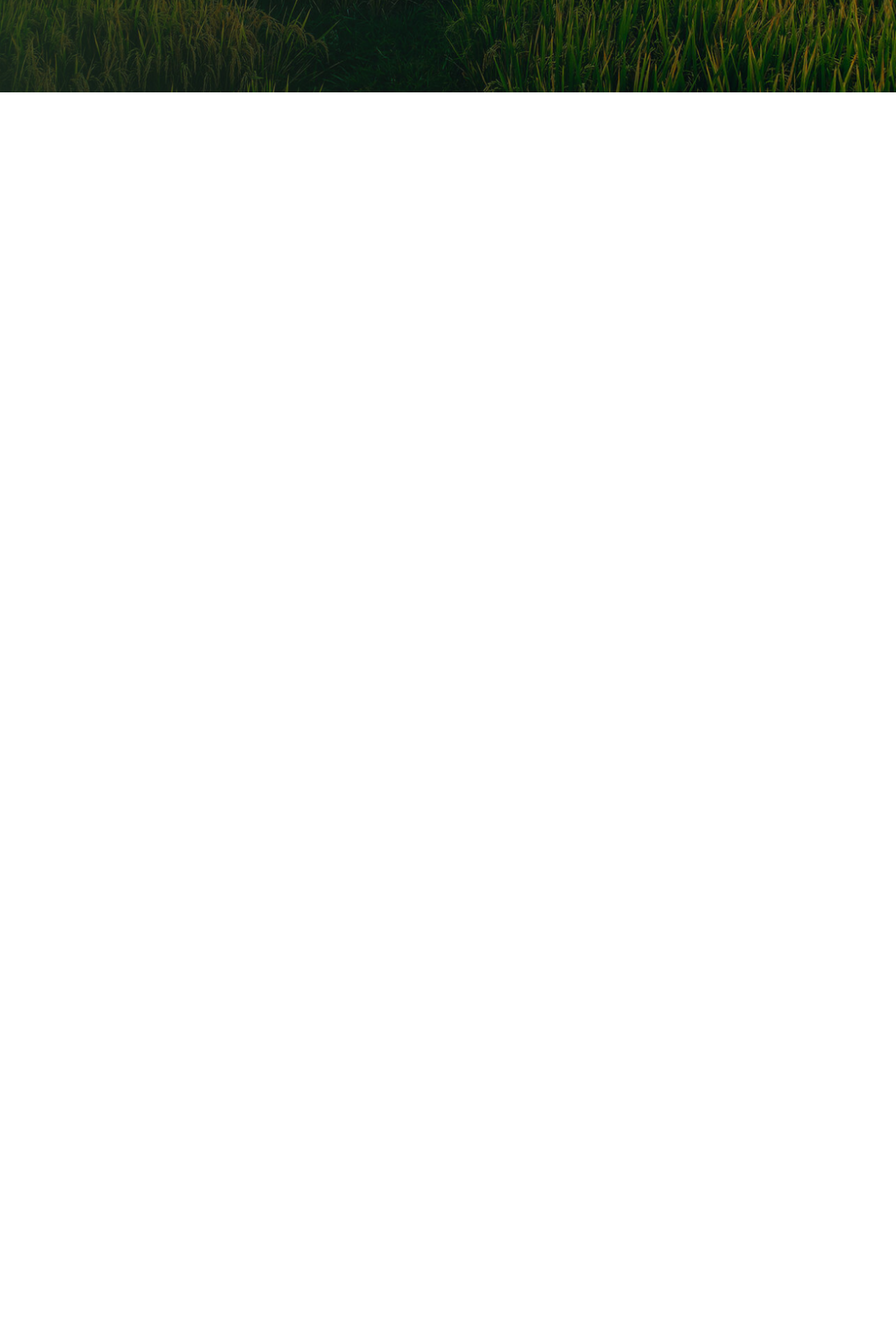
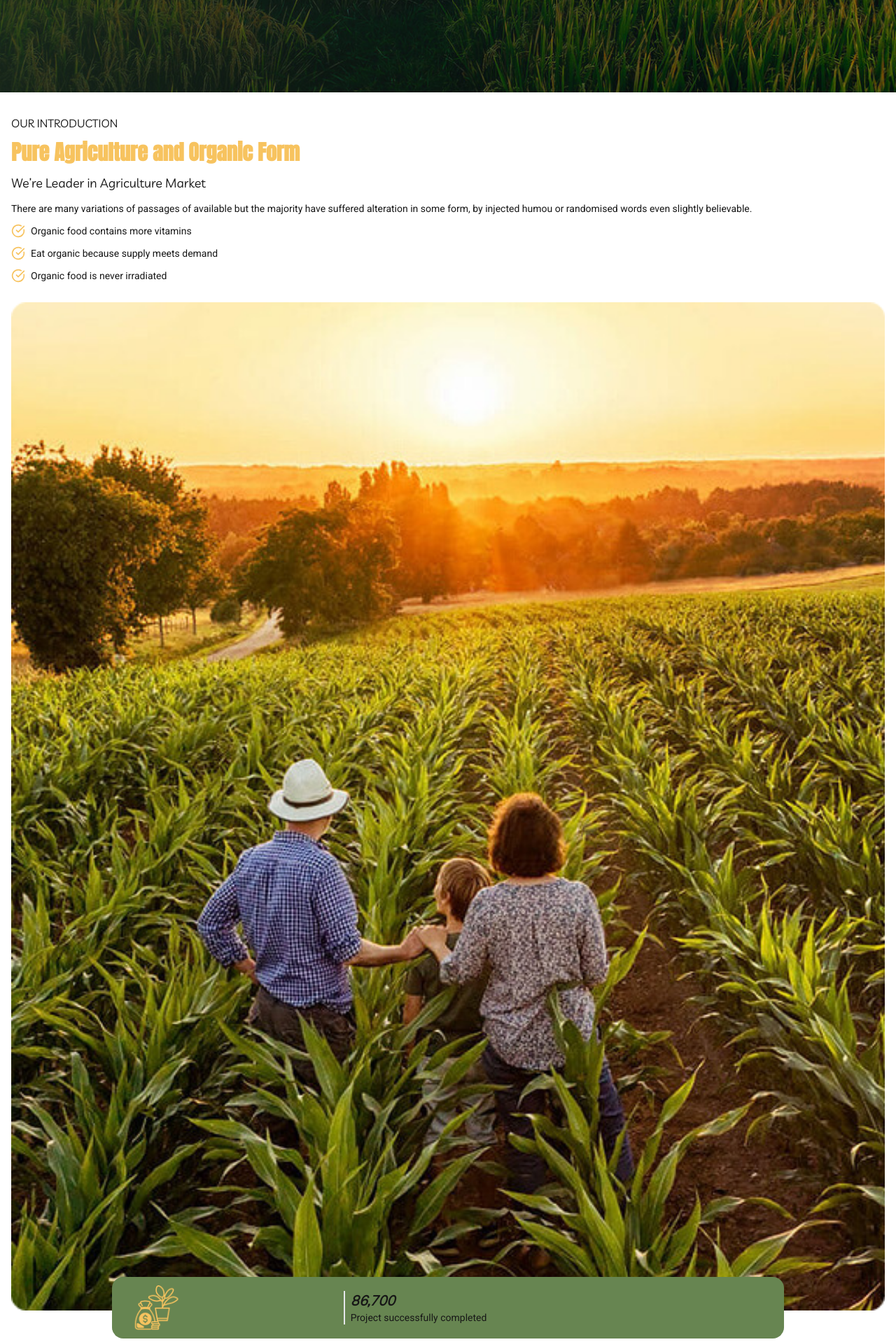
Before and after one commit to DevPBDias/landing-pages-folio, a Next.js app: page /farm in a window 1280 px wide. Shown: the part 640-2558 px from the top of the page at 70% size. Before the commit the page ends 800 px from the top, so only its background shows below. Built offline with nearby package versions, Linux system fonts and the light colour scheme.

Commit message:
feat(about): create About components and styled it

```diff
--- a/src/app/farm/page.tsx
+++ b/src/app/farm/page.tsx
@@ -1,3 +1,4 @@
+import About from "@/components/farm/about/About";
 import Header from "@/components/farm/header/Header";
 import Hero from "@/components/farm/hero/Hero";
 
@@ -6,6 +7,7 @@ export default function FarmWbesite() {
     <main className="w-full">
       <Header />
       <Hero />
+      <About />
     </main>
   );
 }
--- /dev/null
+++ b/src/components/farm/about/About.tsx
@@ -0,0 +1,13 @@
+import ProductionImg from "./ProductionImg";
+import ProductionText from "./ProductionText";
+
+const About = () => {
+  return (
+    <section className="w-full flex flex-col py-8">
+      <ProductionText />
+      <ProductionImg />
+    </section>
+  );
+};
+
+export default About;
--- /dev/null
+++ b/src/components/farm/about/ProductionImg.tsx
@@ -0,0 +1,34 @@
+import Image from "next/image";
+import aboutImg from "@/assets/farm/images/aboutImg.png";
+import icon from "@/assets/farm/icons/production.png";
+
+const ProductionImg = () => {
+  return (
+    <picture className="w-full relative flex flex-col items-center justify-center px-4 my-4">
+      <Image
+        src={aboutImg}
+        alt="farm image"
+        className="object-cover w-full h-full"
+        quality={100}
+        priority
+      />
+      <div className="absolute flex flex-row w-3/4 justify-center items-center bg-[var(--light-primary-color)] -bottom-10 px-8 py-3 rounded-2xl">
+        <picture className="w-1/3 relative">
+          <Image
+            src={icon}
+            alt="farm image"
+            className="object-cover w-16 h-16"
+            quality={100}
+            priority
+          />
+        </picture>
+        <div className="flex flex-col justify-start items-center w-2/3 border-l-2 px-2">
+          <h3 className="italic font-bold text-xl w-full">86,700</h3>
+          <span className="text-sm w-full">Project successfully completed</span>
+        </div>
+      </div>
+    </picture>
+  );
+};
+
+export default ProductionImg;
--- /dev/null
+++ b/src/components/farm/about/ProductionText.tsx
@@ -0,0 +1,39 @@
+import { CheckCircle } from "lucide-react";
+import React from "react";
+
+const ProductionText = () => {
+  return (
+    <section className="px-4 w-full">
+      <h3 className="font-medium text-base mb-3">OUR INTRODUCTION</h3>
+      <h1 className="font-bold text-3xl text-[var(--secondary-color)] mb-3">
+        Pure Agriculture and Organic Form
+      </h1>
+      <h4 className="font-medium text-lg mb-3">
+        We’re Leader in Agriculture Market
+      </h4>
+      <p className="font-medium text-sm mb-3">
+        There are many variations of passages of available but the majority have
+        suffered alteration in some form, by injected humou or randomised words
+        even slightly believable.
+      </p>
+      <div className="w-full flex flex-row justify-start items-center gap-2 mb-3">
+        <CheckCircle size={20} color="#f7c35f" />
+        <p className="font-normal text-sm">
+          Organic food contains more vitamins
+        </p>
+      </div>
+      <div className="w-full flex flex-row justify-start items-center gap-2 mb-3">
+        <CheckCircle size={20} color="#f7c35f" />
+        <p className="font-normal text-sm">
+          Eat organic because supply meets demand
+        </p>
+      </div>
+      <div className="w-full flex flex-row justify-start items-center gap-2 mb-3">
+        <CheckCircle size={20} color="#f7c35f" />
+        <p className="font-normal text-sm">Organic food is never irradiated</p>
+      </div>
+    </section>
+  );
+};
+
+export default ProductionText;
```
Also changed, not shown: src/assets/farm/icons/production.png (added), src/assets/farm/images/aboutImg.png (renamed from src/assets/farm/images/image 7.png).
